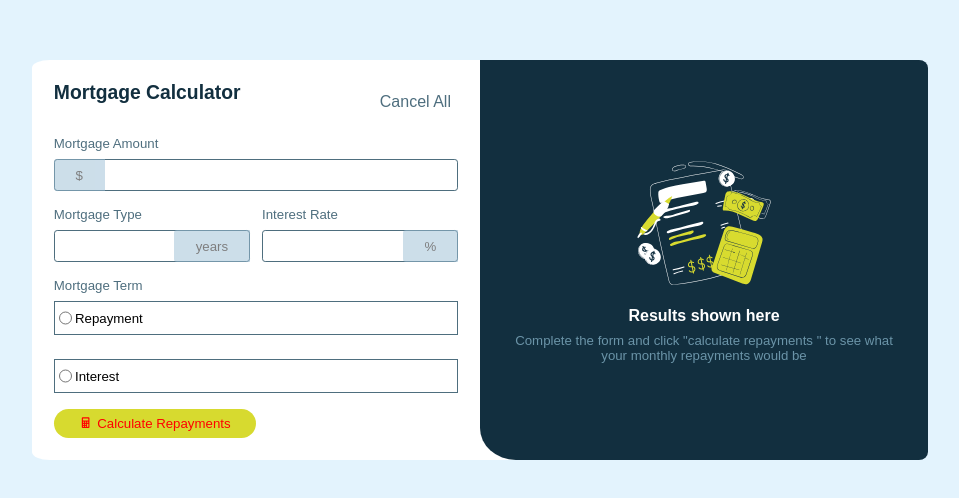
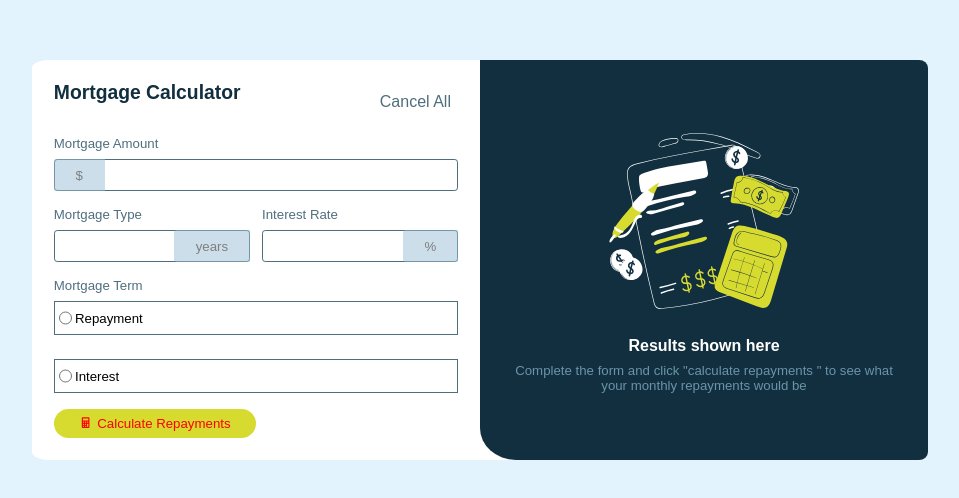
Before and after one commit to Oddisy/mortgage_repayment, a React (Vite) app: page / in a window 1280 px wide. Shown: the part 180-678 px from the top of the page, without its empty margins (160-1119 px from the left). Built offline with nearby package versions, Linux system fonts and the light colour scheme.

Commit message:
updated ui

```diff
--- a/src/css/right_container.css
+++ b/src/css/right_container.css
@@ -23,7 +23,7 @@
 }
 
 .illustration-img {
-	width: 35%;
+	width: 50%;
 	object-fit: cover;
 }
 
@@ -118,8 +118,9 @@
 		border-radius: 0px;
 
 	}
-
-
+																																																																																																																																.right_container-child {
+																																																																																																																																	gap: 1rem;
+																																																																																																																																}
 
 		.right-container {
 		min-height: fit-content;
```
